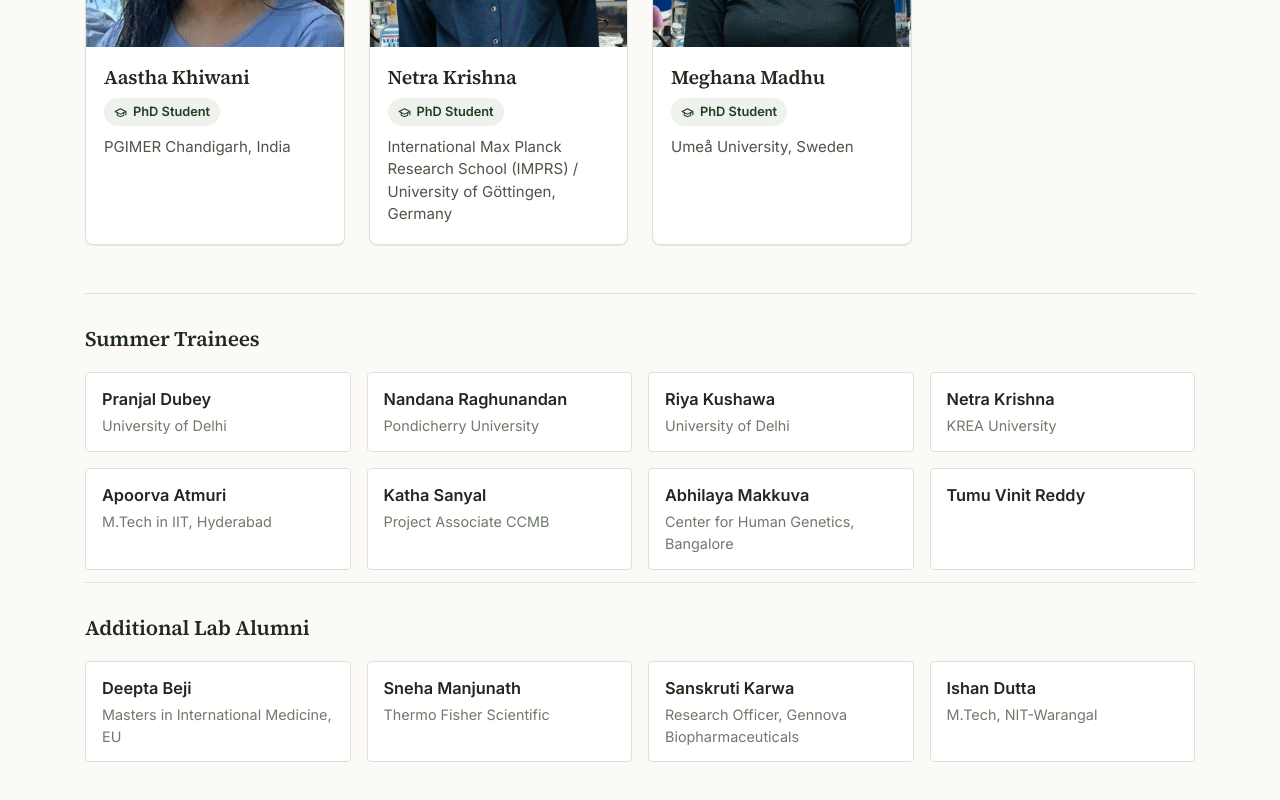
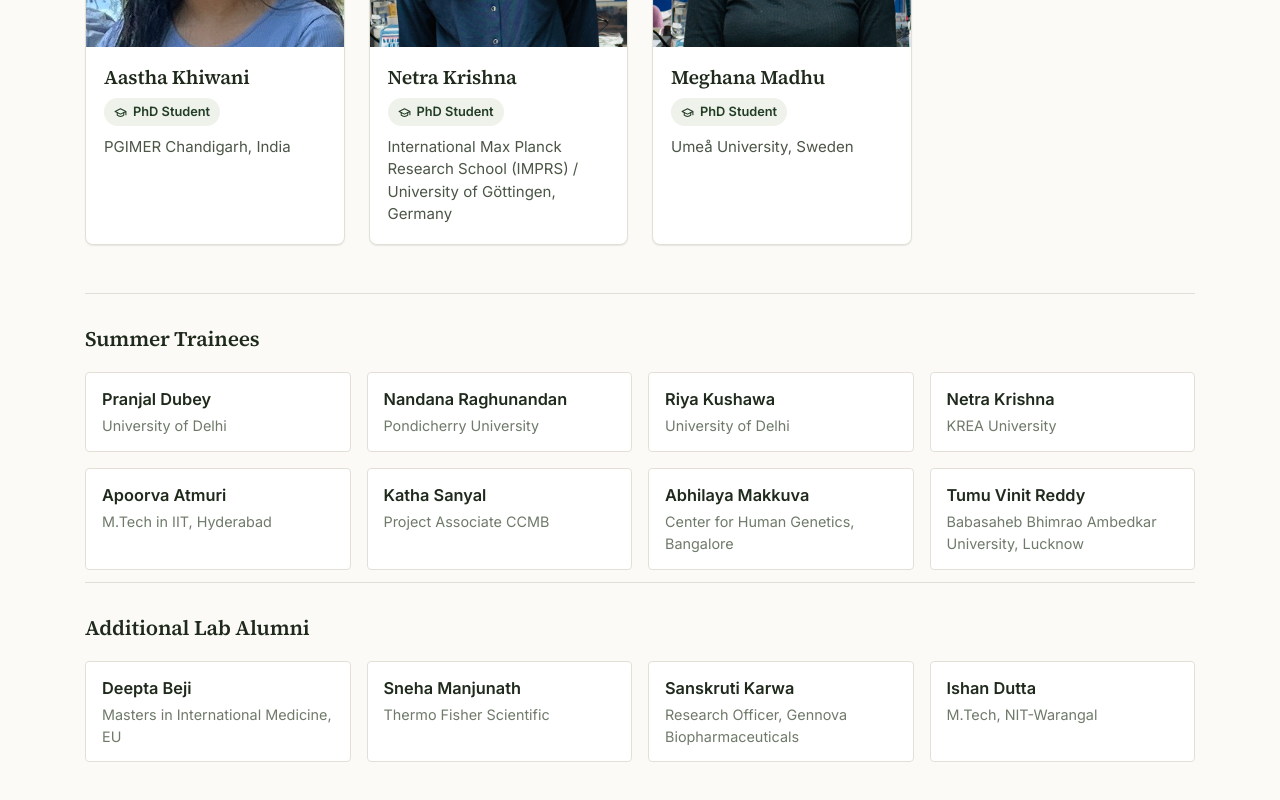
Before and after one commit to rdbcasillas/ishvenkatesh-lab, a Vue app: page /team in a window 1280 px wide. Shown: the part 4278-5078 px from the top of the page. Built offline with nearby package versions, Linux system fonts and the light colour scheme; what vue-particles would draw is missing.

Commit message:
Add Babasaheb Bhimrao Ambedkar University, Lucknow for Tumu Vinit Reddy

```diff
--- a/src/views/Team.vue
+++ b/src/views/Team.vue
@@ -288,7 +288,7 @@ export default {
         },
         {
           name: "Tumu Vinit Reddy",
-          institution: "",
+          institution: "Babasaheb Bhimrao Ambedkar University, Lucknow",
         },
       ],
       otherAlumni: [
```
